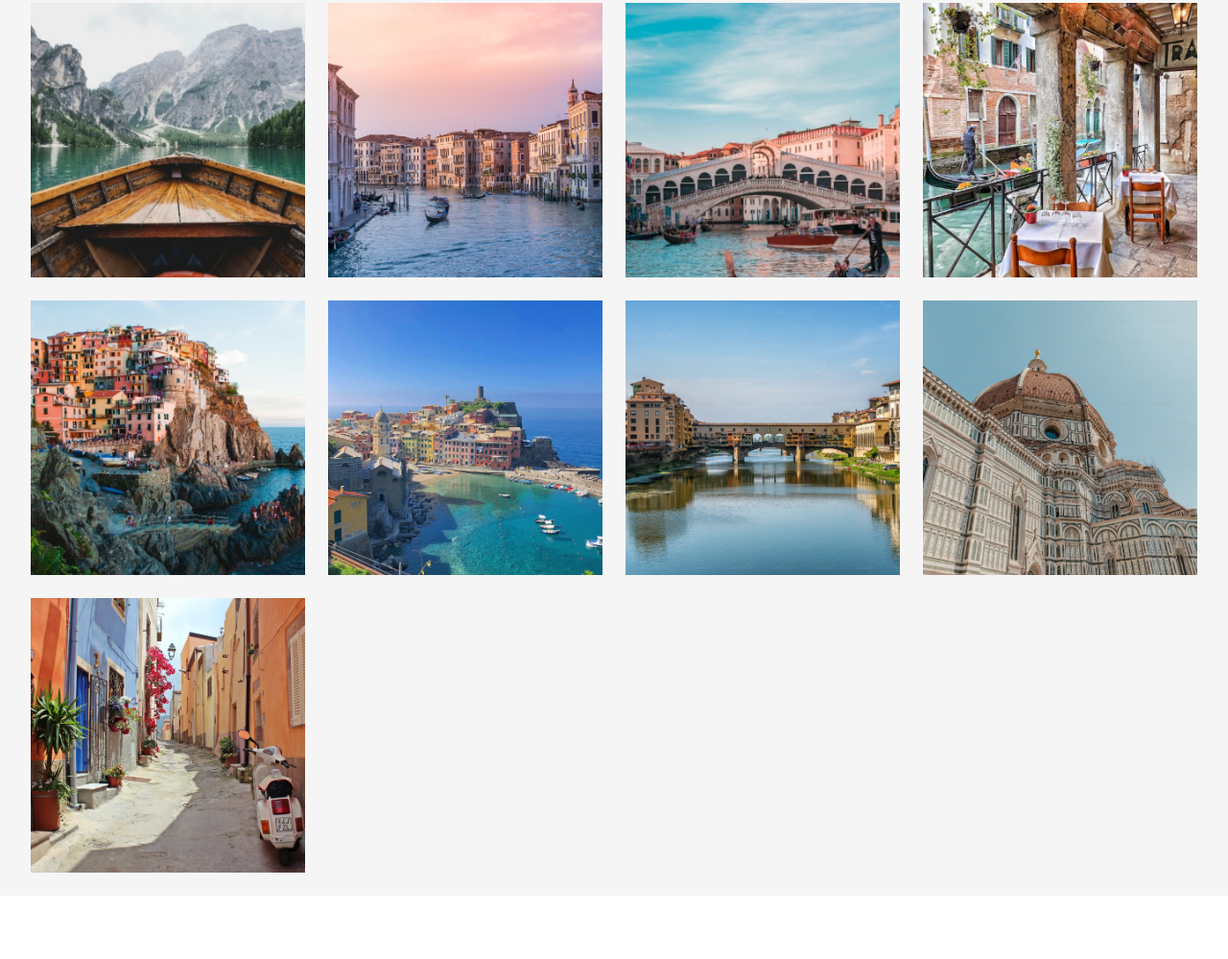
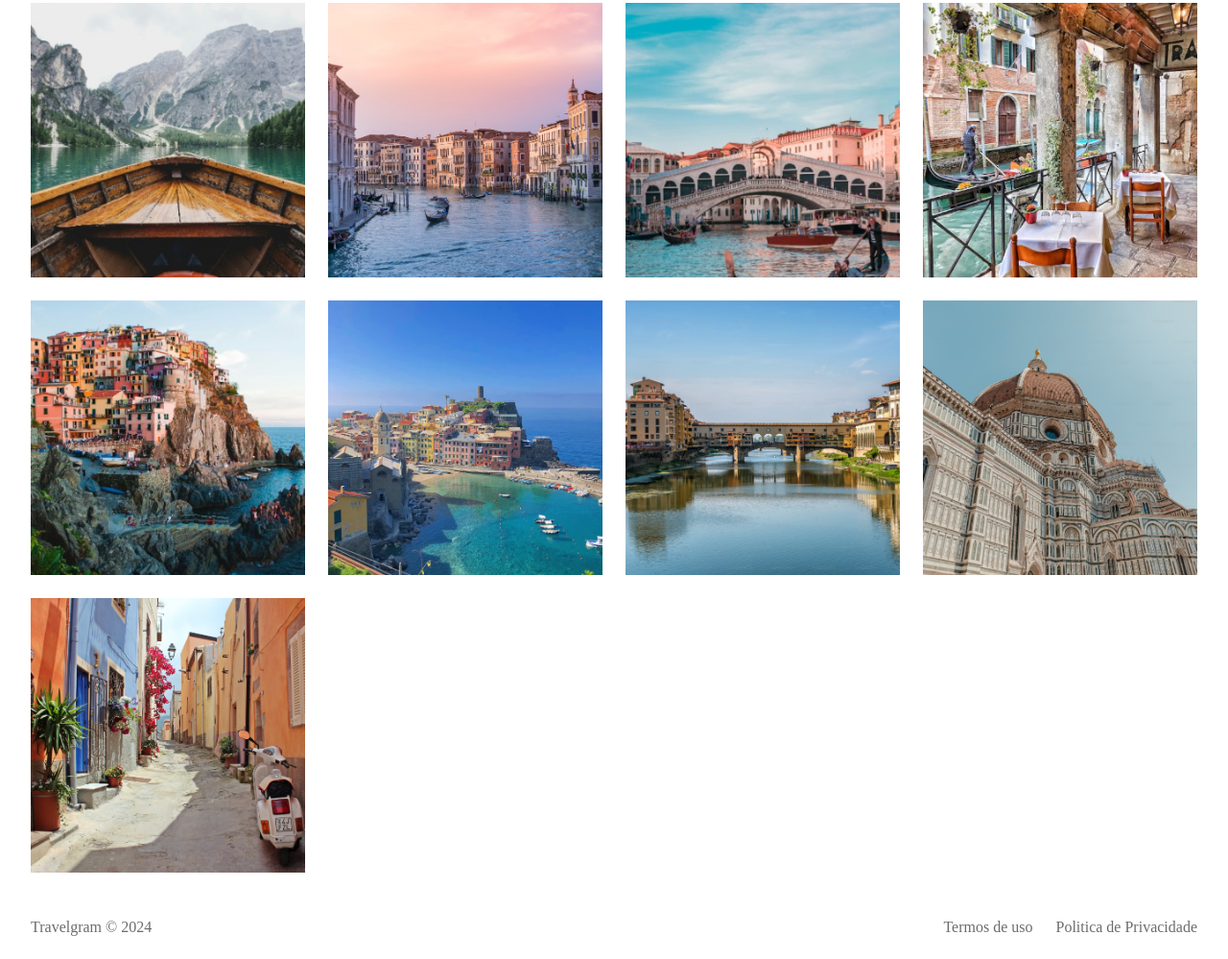
Before and after one commit to LucasBolla94/TRAVELGRAM, a plain HTML site: page index.html in a window 1280 px wide. Shown: the part 361-1360 px from the top of the page at 96% size. Before the commit the page ends 1294 px from the top, so only its background shows below. Drawn offline with Linux system fonts and the light colour scheme; a web font is replaced by a local one.

Commit message:
Footer Done

```diff
--- a/index.html
+++ b/index.html
@@ -54,6 +54,7 @@
         </div>
       </div>
     </header>
+    </div>
     <main class="container">
       <img src="assets/images/Image 01.png" alt="...">
       <img src="assets/images/Image 02.png" alt="...">
@@ -65,7 +66,11 @@
       <img src="assets/images/Image 08.png" alt="...">
       <img src="assets/images/Image 09.png" alt="...">
     </main>
-    </div>
+    <footer class="container">
+      <span>Travelgram &copy; 2024</span>
+      <span>Termos de uso</span>
+      <span>Politica de Privacidade</span>
+    </footer>
 
 </body>
 </html>
--- /dev/null
+++ b/styles/footer.css
@@ -0,0 +1,10 @@
+footer {
+  display: flex;
+  gap: 24px;
+
+  padding-block: 24px;
+}
+
+footer span:nth-child(1) {
+  margin-right: auto;
+}
--- a/styles/index.css
+++ b/styles/index.css
@@ -2,3 +2,4 @@
 @import url(nav.css);
 @import url(header.css);
 @import url(main.css);
+@import url(footer.css);
```
Lines whose indentation alone changed are shown as unchanged.
